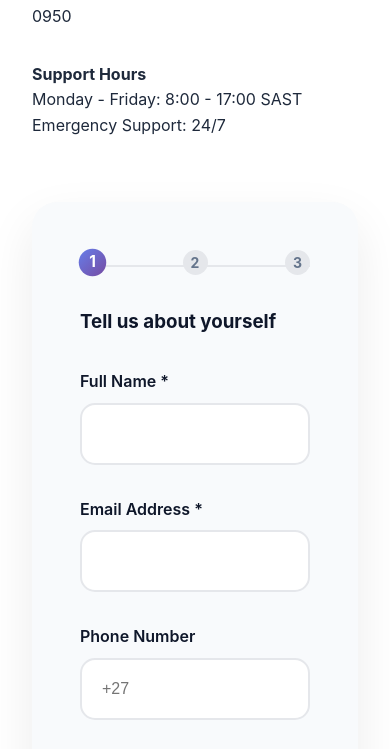
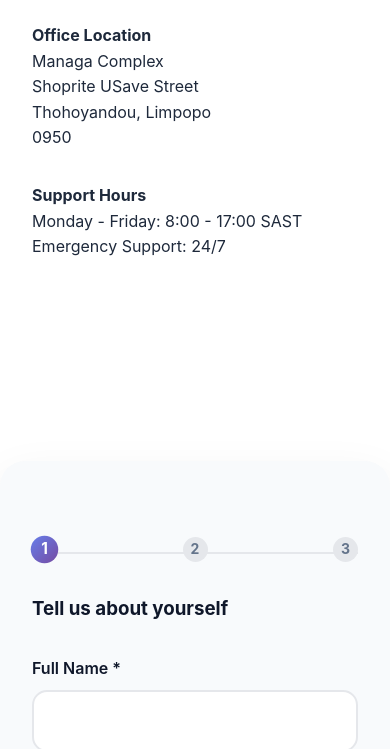
Before and after one commit to Custom-Logic/custom-logic, a plain HTML site: page index.html in a window 390 px wide. Shown: the part 8848-9597 px from the top of the page. Drawn offline with Linux system fonts and the light colour scheme.

Commit message:
Update index.html

```diff
--- a/index.html
+++ b/index.html
@@ -1015,9 +1015,21 @@
                 display: none;
             }
 
-            .contact-container {
-                grid-template-columns: 1fr;
-            }
+			.contact-container {
+				display: block;   /* ensures stacking */
+			}
+
+			.contact-info,
+			.contact-form {
+				min-height: 100vh;   /* fill entire screen height */
+				display: flex;
+				flex-direction: column;
+				justify-content: center;  /* vertically center content */
+				padding: 2rem;            /* ensure spacing */
+			}
+			section.contact {
+				padding: 0; /* remove extra padding so the content really fills screen */
+			}
 
             .hero h1 {
                 font-size: 2rem;
@@ -1469,11 +1481,10 @@
         </div>
     </footer>
 
-
     <div class="dialog-overlay" id="privacyDialog" role="dialog" aria-labelledby="dialogTitle" aria-modal="true">
         <div class="dialog">
             <header class="dialog-header">
-                <h1 class="dialog-title" id="dialogTitle">Privacy Policy</h1>
+                <h1 class="dialog-title" id="dialogTitle">Custom Logic - Privacy Policy</h1>
                 <button class="close-button" onclick="closeDialog()" aria-label="Close Privacy Policy">
                     ×
                 </button>
```
